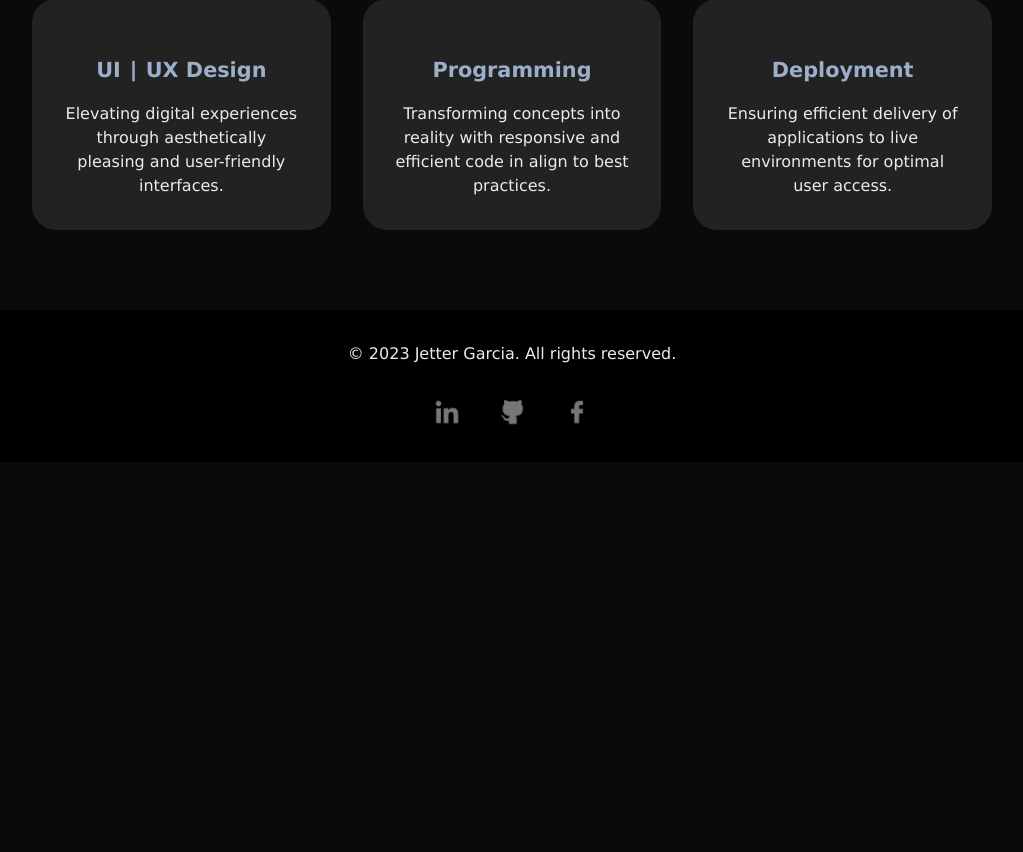
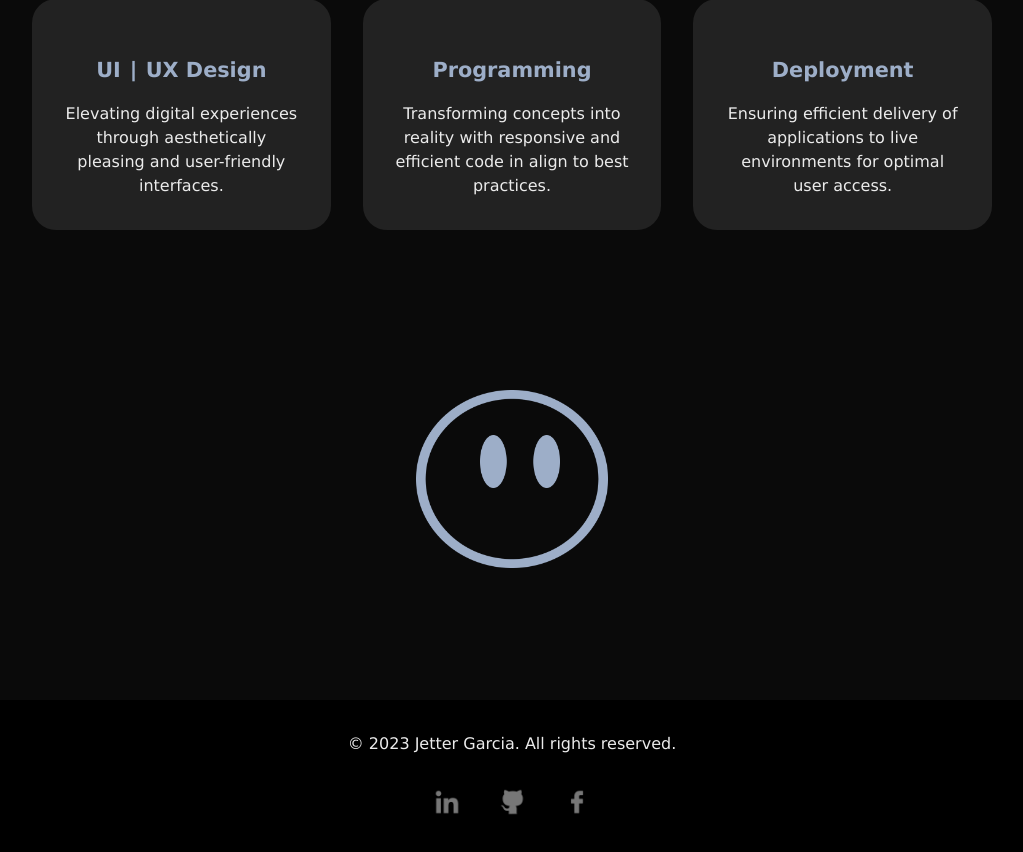
Before and after one commit to jetsgarcia/lab2, a PHP site: page / in a window 1280 px wide. Shown: the part 1723-2575 px from the top of the page, without its empty margins (128-1151 px from the left). Before the commit the page ends 2147 px from the top, so only its background shows below. Run offline with PHP 8.4, Linux system fonts and the light colour scheme; some libraries are stand-ins or nearby versions.

Commit message:
Added a simple face with moving eyes before the footer

```diff
--- a/week3/assets/_animations.scss
+++ b/week3/assets/_animations.scss
@@ -1,3 +1,26 @@
+// For the moving eyes
+.moving-eye {
+  display: grid;
+  place-items: center;
+  margin-bottom: 3rem;
+
+  .moving-eye-container {
+    position: relative;
+  }
+
+  #anchor {
+    width: 12rem;
+    height: auto;
+    object-fit: contain;
+  }
+
+  #eye {
+    width: 5rem;
+    position: absolute;
+  }
+}
+
+// For sliding
 .hidden {
   opacity: 0;
   visibility: hidden;
--- a/week3/assets/styles.css
+++ b/week3/assets/styles.css
@@ -133,9 +133,16 @@ header a:hover {
   color: #9daec8;
 }
 
+/* What I Do styles */
+/* ======================================= */
+.moving-eye {
+  margin: 5rem 0;
+}
+
 /* footer styles */
 /* ======================================= */
 footer {
+  margin-top: 8rem;
   padding: 2rem 0;
   background-color: #000;
   text-align: center;
@@ -221,6 +228,25 @@ footer .container > a img:hover {
     padding: 5rem;
   }
 }
+.moving-eye {
+  display: grid;
+  place-items: center;
+  margin-bottom: 3rem;
+}
+.moving-eye .moving-eye-container {
+  position: relative;
+}
+.moving-eye #anchor {
+  width: 12rem;
+  height: auto;
+  -o-object-fit: contain;
+     object-fit: contain;
+}
+.moving-eye #eye {
+  width: 5rem;
+  position: absolute;
+}
+
 .hidden {
   opacity: 0;
   visibility: hidden;
--- a/week3/assets/styles.scss
+++ b/week3/assets/styles.scss
@@ -155,9 +155,16 @@ header {
   }
 }
 
+/* What I Do styles */
+/* ======================================= */
+.moving-eye {
+  margin: 5rem 0;
+}
+
 /* footer styles */
 /* ======================================= */
 footer {
+  margin-top: 8rem;
   padding: 2rem 0;
   background-color: #000;
   text-align: center;
--- a/week3/index.htm
+++ b/week3/index.htm
@@ -117,6 +117,21 @@
           </div>
         </div>
       </section>
+      <section class="moving-eye">
+        <div class="moving-eye-container">
+          <img
+            id="anchor"
+            src="./assets/images/face.png"
+            alt="A big round circle"
+          />
+          <img
+            id="eye"
+            src="./assets/images/eyes.png"
+            alt="Big rounded eyes"
+            style="top: 2.8rem; right: 3rem"
+          />
+        </div>
+      </section>
     </main>
 
     <footer>
--- a/week3/script.js
+++ b/week3/script.js
@@ -1,3 +1,31 @@
+// For the moving eyes
+document.addEventListener("mousemove", (e) => {
+  const mousex = e.clientX;
+  const mousey = e.clientY;
+
+  const anchor = document.querySelector("#anchor");
+  const rect = anchor.getBoundingClientRect();
+  const anchorX = rect.left + rect.width / 2;
+  const anchorY = rect.top + rect.height / 2;
+
+  const eye = document.querySelector("#eye");
+  const eyeMaxMove = 10; // Maximum distance eye can move from center, adjust as needed
+
+  // Calculate distance from center of anchor to mouse position
+  const dx = mousex - anchorX;
+  const dy = mousey - anchorY;
+
+  // Calculate angle of that distance
+  const angle = Math.atan2(dy, dx);
+
+  // Calculate new position for eye based on maximum allowed movement
+  const eyeX = Math.cos(angle) * eyeMaxMove;
+  const eyeY = Math.sin(angle) * eyeMaxMove;
+
+  // Apply new position to eye
+  eye.style.transform = `translate(${eyeX / 16}rem, ${eyeY / 16}rem)`;
+});
+
 // For the sliding animation of elements
 const observer = new IntersectionObserver((entries) => {
   entries.forEach((entry) => {
```
Also changed, not shown: week3/assets/images/eyes.png (added), week3/assets/images/face.png (added), 1 other file.
